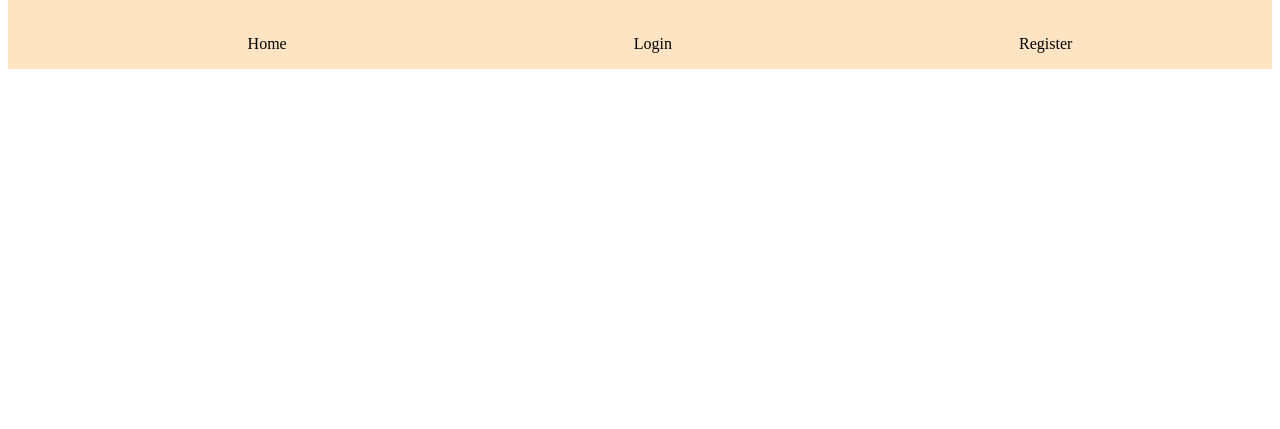
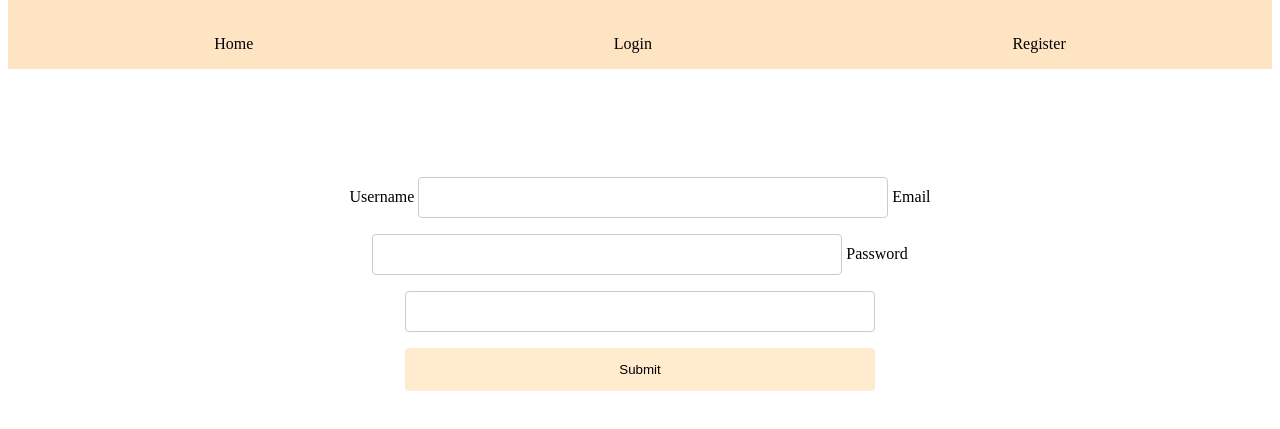
Before and after one commit to cyberpunk1971/MedList, a plain HTML site: page client/public/index.html in a window 1280 px wide. Shown: the part 69-498 px from the top of the page. Drawn offline with Linux system fonts and the light colour scheme.

Commit message:
some styling added

```diff
--- a/client/public/index.html
+++ b/client/public/index.html
@@ -9,15 +9,32 @@
     <title>MedList</title>
 </head>
 <body>
-    <header class="col-12">
+    <header class="col-12" role="banner">
         <h1>MedList</h1>
         <nav class="col-12">
             <ul>
-                <li>Home</li>
-                <li>Login</li>
-                <li>Register</li>
+                <li><a href="index.html">Home</a></li>
+                <li><a href="login.html">Login</a></li>
+                <li><a href="register.html">Register</a></li>
             </ul>
         </nav>
     </header>
+
+        <div class="row form-div">
+        <form class="col-12" action="#" method="POST">
+            <label for="Username">Username</label>
+            <input type="text" id="user-name" name="username">
+
+            <label for="email">Email</label>
+            <input type="text" id="user-name" name="email">
+
+            <label for="password">Password</label>
+            <input type="text" id="user-name" name="password">
+            <input type="submit" value="Submit">
+        </form>
+    </div>
+
+
+
 </body>
 </html>
--- a/client/public/main.css
+++ b/client/public/main.css
@@ -72,6 +72,22 @@
     .col-12 {
       width: 100%;
     }
+
+    div {
+      display: block;
+      text-align: center;
+    }
+
+  }
+
+  header {
+    margin-bottom: 100px;
+  }
+
+  ul {
+    padding: 0;
+    display: flex;
+    justify-content: space-around;
   }
 
   li {
@@ -81,4 +97,5 @@
   a {
     text-decoration: none;
     cursor: pointer;
+    color: black;
   }
--- a/client/public/styles.css
+++ b/client/public/styles.css
@@ -2,7 +2,27 @@ header {
     background-color: bisque;
 }
 
-ul {
-    display: flex;
-    justify-content: space-around;
+input[type=text], select {
+    width: 50%;
+    padding: 12px 20px;
+    margin: 8px 0;
+    display: inline-block;
+    border: 1px solid #ccc;
+    border-radius: 4px;
+    box-sizing: border-box;
 }
+
+input[type=submit] {
+    width: 50%;
+    background-color: blanchedalmond;
+    color: black;
+    padding: 14px 20px;
+    margin: 8px 0;
+    border: none;
+    border-radius: 4px;
+    cursor: pointer;
+}
+
+input[type=submit]:hover {
+    background-color: rgb(168, 122, 51);
+  }
```
Also changed, not shown: client/public/login.html (added, +11 -0 lines), client/public/register.html (added, +11 -0 lines).
